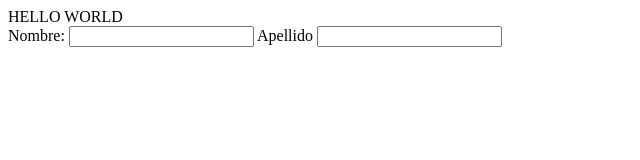
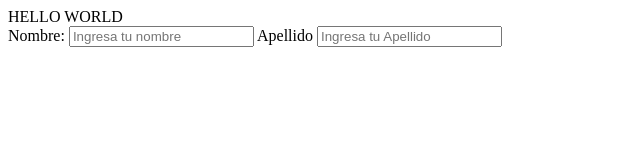
Before and after one commit to JaiderGomez/PruebasGIT, a plain HTML site: page public_html/index.html in a window 1280 px wide. Shown: the whole page, without its empty margins (0-640 px from the left). Drawn offline with Linux system fonts and the light colour scheme.

```diff
--- /dev/null
+++ b/public_html/app.js
@@ -0,0 +1,4 @@
+/*
+ * Click nbfs://nbhost/SystemFileSystem/Templates/Licenses/license-default.txt to change this license
+ * Click nbfs://nbhost/SystemFileSystem/Templates/ClientSide/javascript.js to edit this template
+ */
--- a/public_html/index.html
+++ b/public_html/index.html
@@ -14,9 +14,9 @@
         <form>
 
             <label>Nombre: </label>
-            <input/>
+            <input name="apellidos" placeholder="Ingresa tu nombre"/>
             <label>Apellido</label>
-            <input/>
+            <input name="apellidos" placeholder="Ingresa tu Apellido"/>
 
         </form>
     </body>
```
